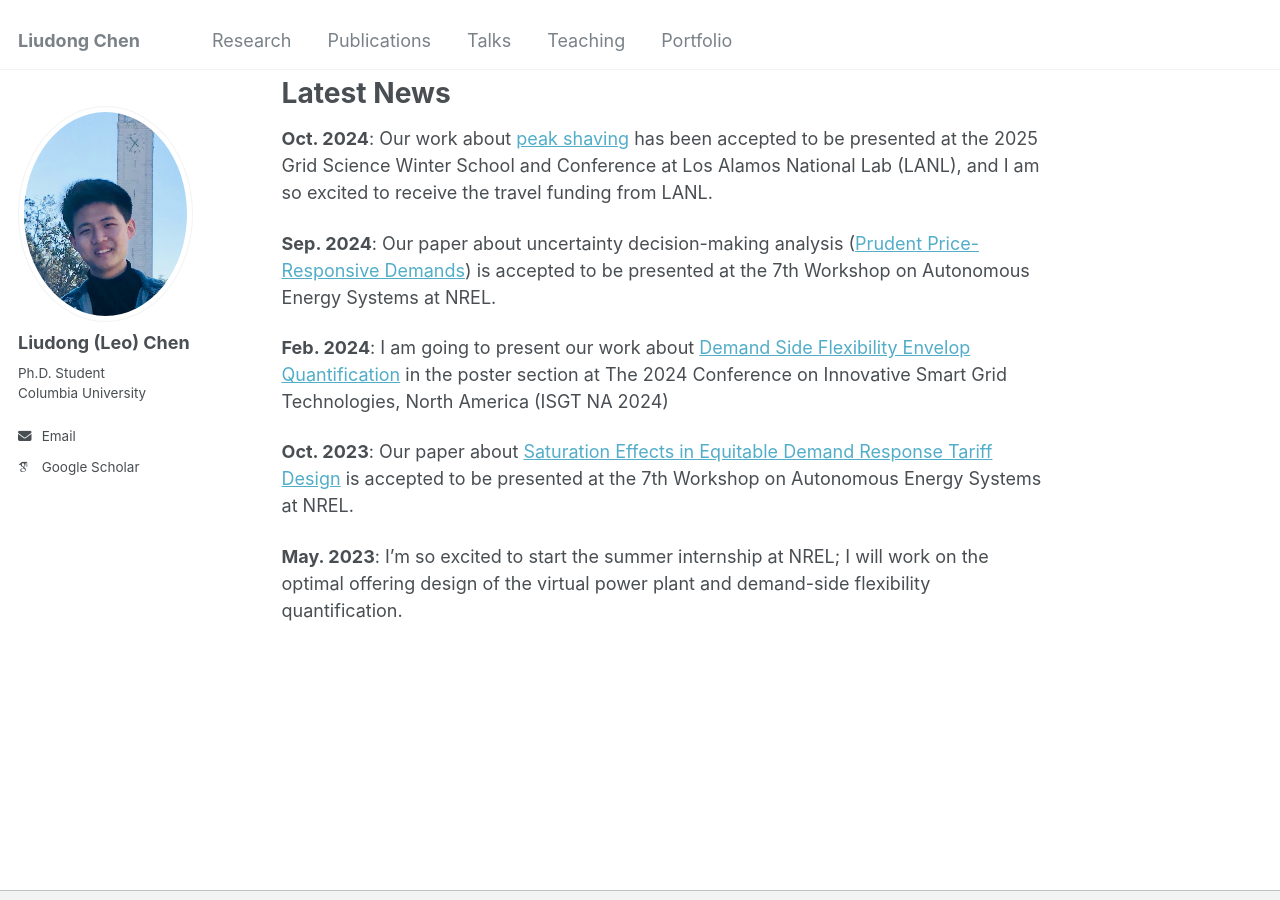
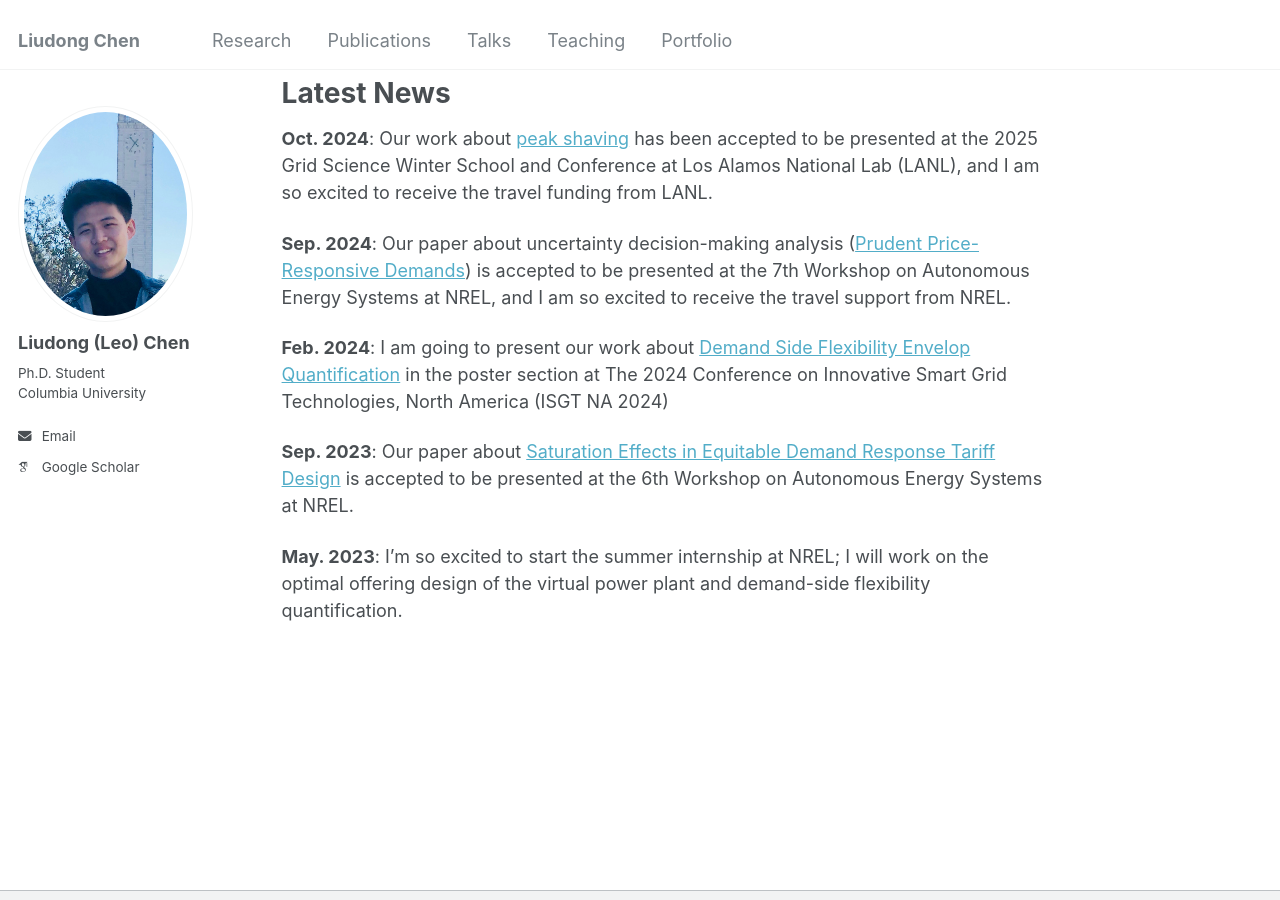
Before and after one commit to liudong-chen/liudong-chen.github.io, a Jekyll site: the page built from _pages/about.md, in a window 1280 px wide and 900 px high, scrolled down 411 px. Built offline with Jekyll 4.4.1, drawn with Linux system fonts in a browser that asks for light colours; some web fonts are replaced.

Commit message:
Update about.md

```diff
--- a/_pages/about.md
+++ b/_pages/about.md
@@ -17,10 +17,10 @@ Latest News
 
 **Oct. 2024**: Our work about [peak shaving](https://arxiv.org/abs/2501.02792) has been accepted to be presented at the 2025 Grid Science Winter School and Conference at Los Alamos National Lab (LANL), and I am so excited to receive the travel funding from LANL.
 
-**Sep. 2024**: Our paper about uncertainty decision-making analysis ([Prudent Price-Responsive Demands](../assets/Prudent_demand.pdf)) is accepted to be presented at the 7th Workshop on Autonomous Energy Systems at NREL.
+**Sep. 2024**: Our paper about uncertainty decision-making analysis ([Prudent Price-Responsive Demands](../assets/Prudent_demand.pdf)) is accepted to be presented at the 7th Workshop on Autonomous Energy Systems at NREL, and I am so excited to receive the travel support from NREL.
 
 **Feb. 2024**: I am going to present our work about [Demand Side Flexibility Envelop Quantification](../assets/Demand_flexibility.pdf) in the poster section at The 2024 Conference on Innovative Smart Grid Technologies, North America (ISGT NA 2024)
 
-**Oct. 2023**: Our paper about [Saturation Effects in Equitable Demand Response Tariff Design](../assets/Saturation_Effects.pdf) is accepted to be presented at the 7th Workshop on Autonomous Energy Systems at NREL.
+**Sep. 2023**: Our paper about [Saturation Effects in Equitable Demand Response Tariff Design](../assets/Saturation_Effects.pdf) is accepted to be presented at the 6th Workshop on Autonomous Energy Systems at NREL.
 
 **May. 2023**: I'm so excited to start the summer internship at NREL; I will work on the optimal offering design of the virtual power plant and demand-side flexibility quantification.
```
